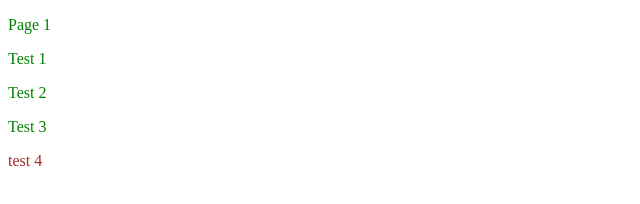
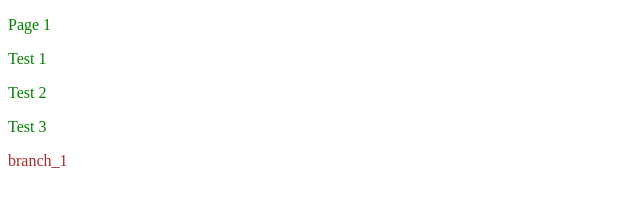
Before and after one commit to A1iiS/JS_homework, a plain HTML site: page Project_1/index.html in a window 1280 px wide. Shown: the full height of the page, 0-640 px from the left. Drawn offline with Linux system fonts and the light colour scheme.

Commit message:
branch_1

```diff
--- a/Project_1/index.html
+++ b/Project_1/index.html
@@ -11,6 +11,6 @@
     <p>Test 1</p>
     <p>Test 2</p>
     <p>Test 3</p>
-    <div>test 4</div>
+    <div>branch_1</div>
 </body>
 </html>
```
